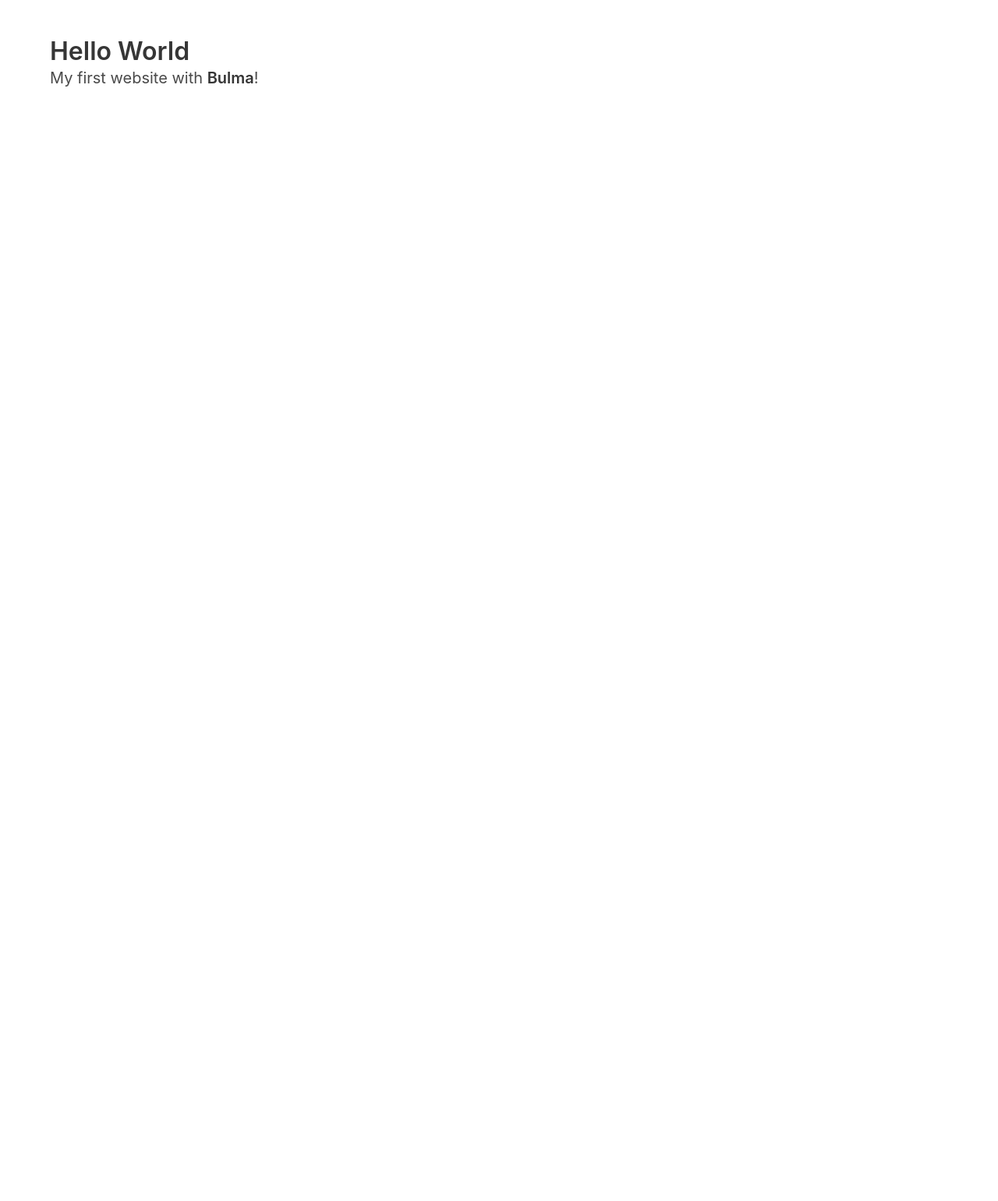
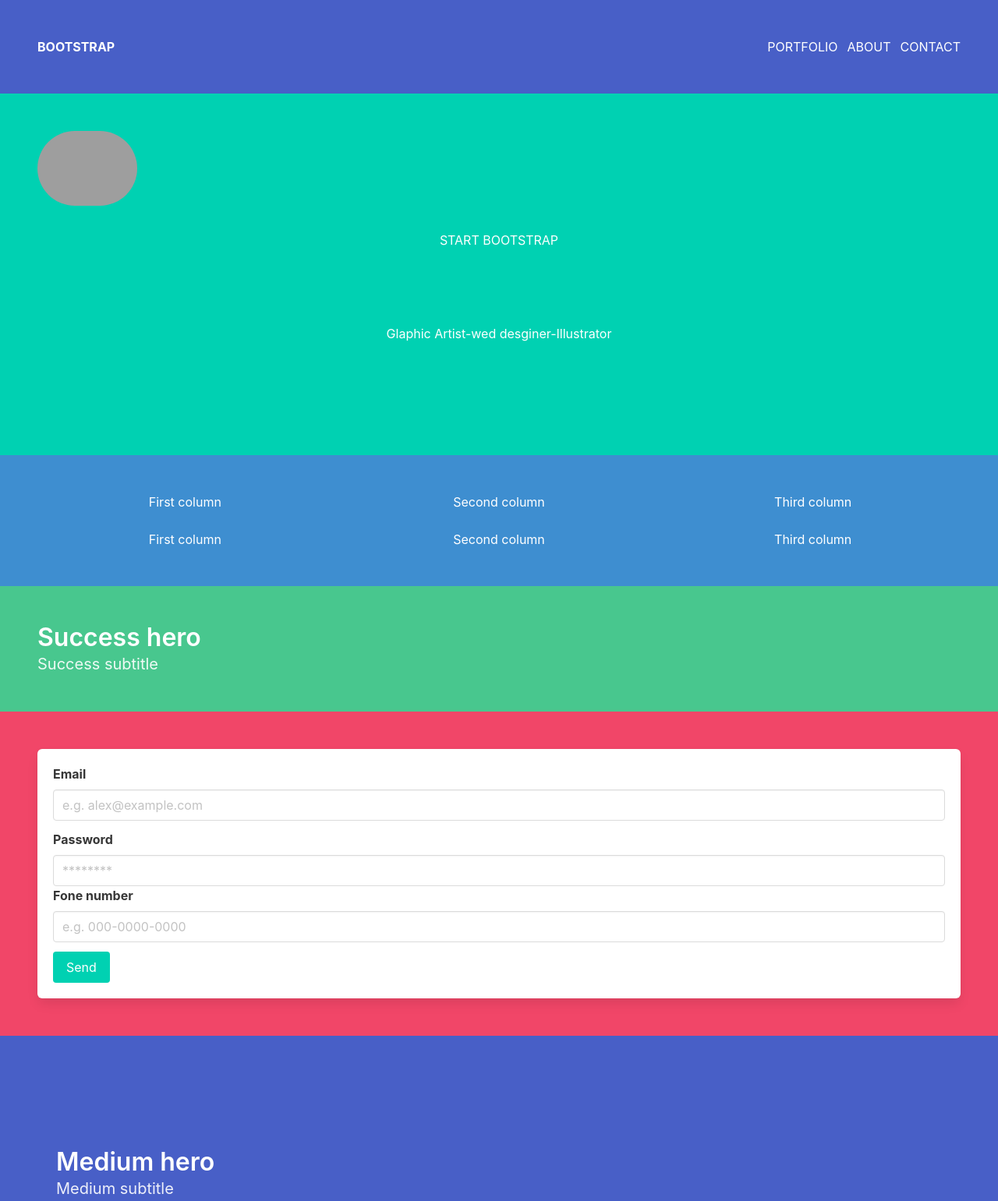
Before and after one commit to kinjoyuta/kinjoyuta.github.io.backup, a plain HTML site: page index.html in a window 1280 px wide. Shown: the top 1541 px of the page at 78% size. Before the commit the page ends 800 px from the top, so only its background shows below. Drawn offline with nearby package versions, Linux system fonts and the light colour scheme; grey boxes are pictures that could not be loaded.

Commit message:
layoutを追加しました

```diff
--- a/index.html
+++ b/index.html
@@ -5,18 +5,139 @@
     <meta name="viewport" content="width=device-width, initial-scale=1">
     <title>Hello Bulma!</title>
     <link rel="stylesheet" href="https://cdn.jsdelivr.net/npm/bulma@0.9.3/css/bulma.min.css">
-
+    <link rel="stylesheet" href="style.css">
   </head>
   <body>
-  <section class="section">
-    <div class="container">
-      <h1 class="title">
-        Hello World
-      </h1>
-      <p class="subtitle">
-        My first website with <strong>Bulma</strong>!
-      </p>
-    </div>
-  </section>
+    <section class="hero is-link">
+      <div class="hero-body">
+        <!-- Main container -->
+<nav class="level">
+  <!-- Left side -->
+  <div class="level-left">
+   <p><strong> BOOTSTRAP</strong></p>
+  </div>
+
+  <!-- Right side -->
+  <div class="level-right">
+
+    <p class="level-item"><a>PORTFOLIO</a></p>
+    <p class="level-item"><a>ABOUT</a></p>
+    <p class="level-item"><a>CONTACT</a></p>
+
+  </div>
+</nav>
+
+      </div>
+    </section>
+    <section class="hero is-primary">
+      <div class="hero-body">
+        <figure class="image is-128x128 has-image-centered">
+          <img class="is-rounded" src="https://bulma.io/images/placeholders/128x128.png">
+        </figure>
+        <div class="has-text-centered">
+        <p>START BOOTSTRAP</p>
+        </div>
+        <div class="hero-body">
+
+            <div class="hero-body has-text-centered">
+<p> Glaphic Artist-wed desginer-Illustrator</p>
+            </div>
+
+        </div>
+      </div>
+    </section>
+    <section class="hero is-info">
+      <div class="hero-body">
+        <div class="columns">
+          <div class="column has-text-centered ">
+            First column
+          </div>
+          <div class="column has-text-centered">
+            Second column
+          </div>
+          <div class="column has-text-centered">
+            Third column
+          </div>
+
+        </div>
+        <div class="columns">
+          <div class="column  has-text-centered">
+            First column
+          </div>
+          <div class="column  has-text-centered">
+            Second column
+          </div>
+          <div class="column  has-text-centered">
+            Third column
+          </div>
+
+        </div>
+      </div>
+    </section>
+    <section class="hero is-success">
+      <div class="hero-body">
+        <p class="title">
+          Success hero
+        </p>
+        <p class="subtitle">
+          Success subtitle
+        </p>
+      </div>
+    </section>
+    <section class="hero is-danger">
+
+      <div class="hero-body">
+        <form class="box">
+          <div class="field">
+            <label class="label">Email</label>
+            <div class="control">
+              <input class="input" type="email" placeholder="e.g. alex@example.com">
+            </div>
+          </div>
+
+          <div class="field">
+            <label class="label">Password</label>
+            <div class="control">
+              <input class="input" type="password" placeholder="********">
+            </div>
+            <div class="field">
+              <label class="label">Fone number</label>
+              <div class="control">
+                <input class="input" type="Fone-number" placeholder="e.g. 000-0000-0000">
+              </div>
+          </div>
+
+          <button class="button is-primary">Send</button>
+        </form>
+        <div class="modal">
+  <div class="modal-background"></div>
+  <div class="modal-content">
+    <!-- Any other Bulma elements you want -->
+  </div>
+  <button class="modal-close is-large" aria-label="close"></button>
+</div>
+        </p>
+      </div>
+    </section>
+    <section class="hero is-medium is-link">
+      <div class="hero-body">
+        <p class="title">
+          Medium hero
+        </p>
+        <p class="subtitle">
+          Medium subtitle
+        </p>
+      </div>
+    </section>
+    <section class="hero is-primary">
+      <div class="hero-body">
+        <p class="title">
+          Primary hero
+        </p>
+        <p class="subtitle">
+          Primary subtitle
+        </p>
+      </div>
+    </section>
   </body>
 </html>
```
